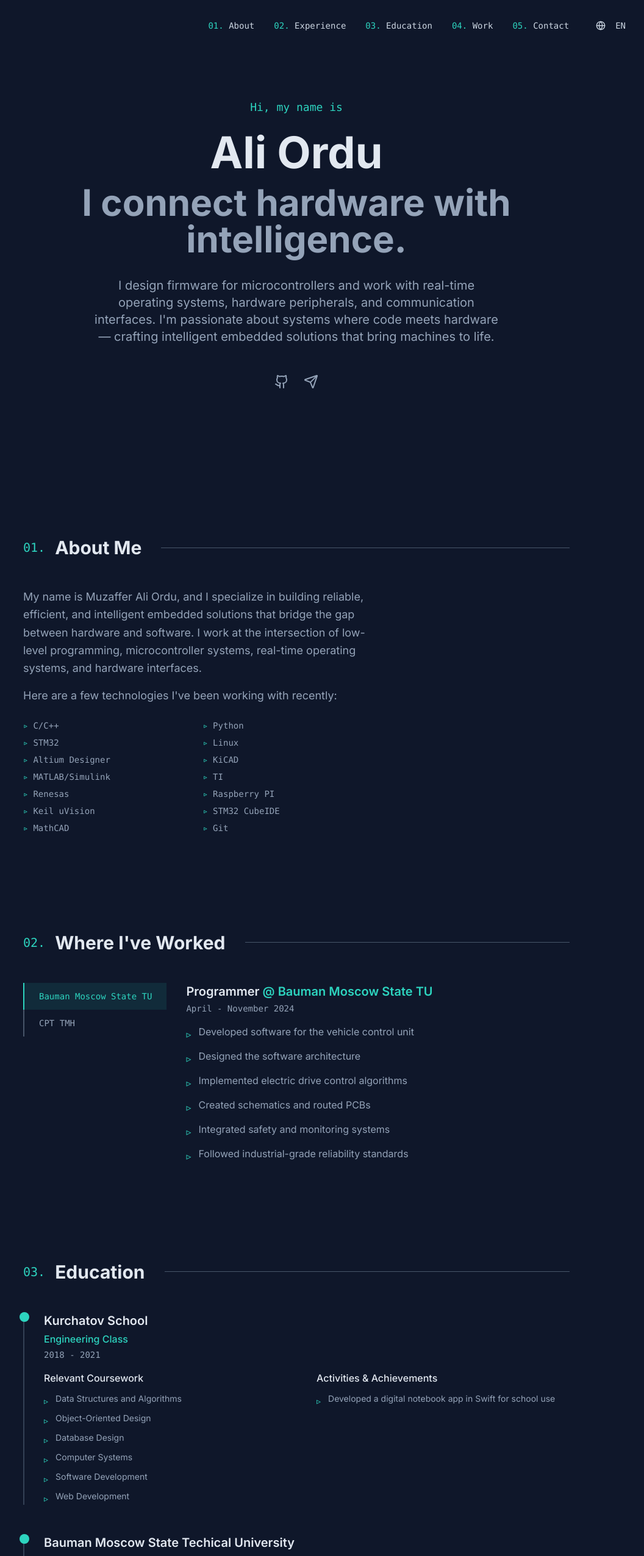
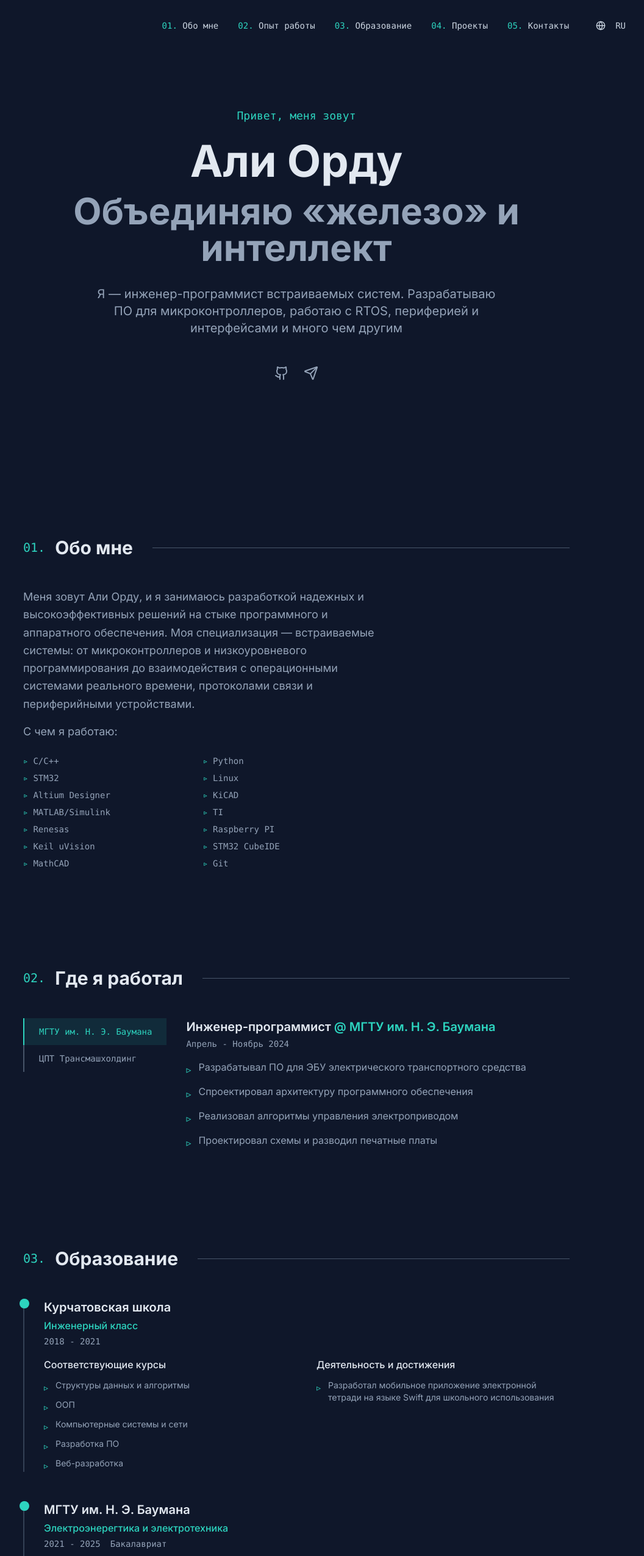
Before and after one commit to ordu1453/portfolio, a Next.js app: page / in a window 1280 px wide. Shown: the top 2552 px of the page at 61% size, without its empty margins (154-1210 px from the left). Built offline with nearby package versions, Linux system fonts and the light colour scheme.

Commit message:
Russian language edit

```diff
--- a/components/education.tsx
+++ b/components/education.tsx
@@ -25,7 +25,7 @@ export function Education() {
                 <p className="text-teal-400 font-medium mb-1">{edu.school}</p>
                 <div className="flex items-center gap-4 text-slate-400 font-mono text-sm">
                   <span>{edu.period}</span>
-                  {edu.gpa && <span>GPA: {edu.gpa}</span>}
+                  {edu.gpa && <span>{edu.gpa}</span>}
                 </div>
               </div>
 
--- a/contexts/language-context.tsx
+++ b/contexts/language-context.tsx
@@ -16,7 +16,7 @@ type LanguageContextType = {
 const LanguageContext = createContext<LanguageContextType | undefined>(undefined)
 
 export function LanguageProvider({ children }: { children: ReactNode }) {
-  const [language, setLanguage] = useState<Language>("en")
+  const [language, setLanguage] = useState<Language>("ru")
 
   const dictionaries = {
     en,
--- a/dictionaries/en.ts
+++ b/dictionaries/en.ts
@@ -75,7 +75,7 @@ export const en = {
         school: "Electric Power and Electrical Engineering",
         degree: "Bauman Moscow State Techical University",
         period: "2021 - 2025",
-        gpa: "Bachelor",
+        gpa: "Bachelor Degree",
         coursework: [
           "Electric Vehicle Design",
           "Control of Technical Systems",
--- a/dictionaries/ru.ts
+++ b/dictionaries/ru.ts
@@ -1,7 +1,7 @@
 export const ru = {
   nav: {
     about: "Обо мне",
-    experience: "Опыт",
+    experience: "Опыт работы",
     education: "Образование",
     work: "Проекты",
     contact: "Контакты",
@@ -9,17 +9,17 @@ export const ru = {
   hero: {
     greeting: "Привет, меня зовут",
     name: "Али Орду",
-    title: "Я создаю вещи для интернета.",
+    title: "Объединяю «железо» и интеллект",
     description:
-      "Я инженер-программист, специализирующийся на создании исключительных цифровых впечатлений. В настоящее время я сосредоточен на разработке доступных, ориентированных на человека продуктов.",
+      "Я — инженер-программист встраиваемых систем. Разрабатываю ПО для микроконтроллеров, работаю с RTOS, периферией и интерфейсами и много чем другим",
     cta: "Связаться",
   },
   about: {
     title: "Обо мне",
-    p1: "Привет! Меня зовут Джон, и мне нравится создавать вещи, которые живут в интернете. Мой интерес к веб-разработке начался в 2012 году, когда я решил попробовать редактировать пользовательские темы Tumblr — оказывается, создание собственной кнопки репоста научило меня многому о HTML и CSS!",
-    p2: "Перенесемся в сегодняшний день, и я имел честь работать в рекламном агентстве, стартапе, крупной корпорации и студии дизайна под руководством студентов. В настоящее время я сосредоточен на создании доступных, инклюзивных продуктов и цифровых впечатлений для различных клиентов.",
-    p3: "Вот несколько технологий, с которыми я работал в последнее время:",
-    technologies: ["JavaScript (ES6+)", "TypeScript", "React", "Next.js", "Node.js", "PostgreSQL"],
+    p1: "Меня зовут Али Орду, и я занимаюсь разработкой надежных и высокоэффективных решений на стыке программного и аппаратного обеспечения. Моя специализация — встраиваемые системы: от микроконтроллеров и низкоуровневого программирования до взаимодействия с операционными системами реального времени, протоколами связи и периферийными устройствами.",
+    p2: " ",
+    p3: "С чем я работаю:",
+    technologies: ["C/C++", "Python", "STM32", "Linux", "Altium Designer", "KiCAD", "MATLAB/Simulink", "TI", "Renesas", "Raspberry PI", "Keil uVision", "STM32 CubeIDE", "MathCAD", "Git"],
   },
   experience: {
     title: "Где я работал",
@@ -29,9 +29,10 @@ export const ru = {
         title: "Инженер-программист",
         period: "Апрель - Ноябрь 2024",
         description: [
-          "Пишу современный, производительный, поддерживаемый код для различных клиентских и внутренних проектов",
-          "Работаю с различными языками, платформами, фреймворками и системами управления контентом, такими как JavaScript, TypeScript, Gatsby, React, Craft, WordPress, Prismic и Netlify",
-          "Ежедневно общаюсь с многопрофильными командами инженеров, дизайнеров, продюсеров и клиентов",
+          "Разрабатывал ПО для ЭБУ электрического транспортного средства",
+          "Спроектировал архитектуру программного обеспечения",
+          "Реализовал алгоритмы управления электроприводом",
+          "Проектировал схемы и разводил печатные платы",
         ],
       },
       {
@@ -39,9 +40,11 @@ export const ru = {
         title: "Ведущий инженер-исследователь",
         period: "Ноябрь 2024 - Настоящее время",
         description: [
-          "Разработал и выпустил высокоинтерактивные веб-приложения для Apple Music с использованием Ember.js",
-          "Создал и выпустил расширение Apple Music в Facebook Messenger, используя сторонние и внутренние API",
-          "Спроектировал и реализовал фронтенд встраиваемого веб-плеера Apple Music",
+          "Разрабатываю ПО для систем управления силовой преобразовательной техникой на C/C++ под STM32, TI, Renesas, NXP",
+          "Использую MATLAB/Simulink для моделирования и оптимизации алгоритмов управления преобразователями",
+          "Проектирую схемы и выполняю трассировку плат управления в Altium Designer и KiCad",
+          "Разрабатываю встроенное ПО под Linux для систем мониторинга аккумуляторов",
+          "Реализую драйверы и взаимодействие с периферией через I2C, SPI, CAN"
         ],
       },
     ],
@@ -54,16 +57,14 @@ export const ru = {
         degree: "Курчатовская школа",
         period: "2018 - 2021",
         coursework: [
-          "Продвинутые паттерны React",
-          "Глубокое погружение в TypeScript",
-          "Проектирование систем",
-          "Облачная архитектура",
-          "Основы машинного обучения",
+          "Структуры данных и алгоритмы",
+          "ООП",
+          "Компьютерные системы и сети",
+          "Разработка ПО",
+          "Веб-разработка",
         ],
         activities: [
-          "Завершил более 50 технических курсов на различных платформах",
-          "Активный участник проектов с открытым исходным кодом",
-          "Регулярный участник технических конференций и семинаров",
+          "Разработал мобильное приложение электронной тетради на языке Swift для школьного использования",
         ],
       },
       {
@@ -72,17 +73,18 @@ export const ru = {
         period: "2021 - 2025",
         gpa: "Бакалавриат",
         coursework: [
-          "Структуры данных и алгоритмы",
-          "Объектно-ориентированное проектирование",
-          "Проектирование баз данных",
-          "Компьютерные системы",
-          "Разработка программного обеспечения",
+          "Конструкция электромобилей",
+          "Управление техническими системами",
+          "Теория движения электромобилей",
+          "Методы расчёта и проектирования электромобилей",
+          "Бортовые информационно-управляющие системы",
+          "Электронная и микропроцессорная техника электромобилей",
           "Веб-разработка",
+          "Основы машинного обучения",
         ],
         activities: [
-          "Ассистент преподавателя по основам компьютерных наук",
-          "Член Студенческой ассоциации компьютерных наук",
-          "Участвовал в соревнованиях по программированию ACM",
+          "Пройдены технические курсы на различных платформах",
+          "Регулярно посещаю технические конференции и семинары",
         ],
       },
     ],
@@ -90,34 +92,43 @@ export const ru = {
     activitiesTitle: "Деятельность и достижения",
   },
   projects: {
-    title: "Некоторые вещи, которые я создал",
-    featuredProject: "Избранный проект",
+    title: "Немного про мои проекты",
+    featuredProject: "Мой проект",
     projects: [
       {
-        title: "Spotify профиль",
+        title: "Инвертер двигателя",
+        images: ["/images/projects/vkr1.png", "/images/projects/vkr2.png", "/images/projects/vkr3.png", "/images/projects/vkr4.png", "/images/projects/vkr5.png", "/images/projects/vkr6.png"],
         description:
-          "Веб-приложение для визуализации персонализированных данных Spotify. Просматривайте своих любимых исполнителей, лучшие треки, недавно воспроизведенные треки и подробную аудиоинформацию о каждом треке. Создавайте и сохраняйте новые плейлисты рекомендуемых треков на основе ваших существующих плейлистов и многое другое.",
-        tech: ["React", "Styled Components", "Express", "Spotify API", "Heroku"],
+          "Разработал инвертор для управления электродвигателем. Создал электрическую принципиальную схему и печатную плату, подобрал необходимые компоненты. Параллельно смоделировал алгоритмы управления и проверил их работоспособность в среде Matlab Simulink. Проект позволил протестировать как аппаратную, так и программную часть системы и подтвердил корректность выбранной архитектуры.",
+        tech: ["C/C++", "STM32", "TI", "Altium Designer", "MATLAB/Simulink", "Силовая электроника", "Тепловой расчет"],
       },
       {
-        title: "Тема Halcyon",
+        title: "Система управления преобразователем",
+        images: ["/images/projects/drv1.png", "/images/projects/drv2.png", "/images/projects/drv3.png", "/images/projects/drv4.png", "/images/projects/drv5.png"],
         description:
-          "Минималистичная темно-синяя тема для VS Code, Sublime Text, Atom, iTerm и других. Доступна на Visual Studio Marketplace, Package Control, Atom Package Manager и npm.",
-        tech: ["VS Code", "Sublime Text", "Atom", "iTerm2", "Hyper"],
+          "Разработал систему управления для DC-DC преобразователя. Создал электрическую схему и печатную плату. Алгоритмы управления были реализованы и проверены в среде Matlab Simulink, что позволило протестировать поведение системы до этапа реализации на «железе». Проект объединил схемотехнику и цифровое управление.",
+        tech: ["C/C++", "SWD", "PCB", "CAN", "I2C", "Оптоволоконные передатчики", "АЦП/ЦАП", "MATLAB/Simulink", "Силовая электроника"],
+        github: "https://github.com/ordu1453/CSS_TMH",
+        demo: ""
       },
       {
-        title: "Course Source",
+        title: "Модули STM32 ",
+        images: [
+          "/images/projects/g1.png",
+          "/images/projects/g2.png",
+
+        ],
         description:
-          "Веб-приложение, созданное с использованием стека NERDS для моих сокурсников из Северо-Восточного университета для просмотра и оставления отзывов о курсах. Функции включают аутентификацию пользователей, систему отзывов и многое другое.",
-        tech: ["Node.js", "Express", "React", "PostgreSQL"],
+          "Разработал универсальную электрическую плату с микроконтроллером STM32. Плата выполнена в модульной архитектуре, что позволяет легко интегрировать её в будущие проекты с разной периферией и логикой управления. Учтена возможность отладки, обновления прошивки и подключения различных интерфейсов. Проект стал основой для ускоренной разработки прототипов в сфере встраиваемых систем.",
+        tech: ["STM32", "Модульность", "PCB", "Altium Designer"],
       },
     ],
   },
   contact: {
-    preTitle: "Что дальше?",
+    preTitle: "Контакты",
     title: "Связаться",
     description:
-      "Хотя в настоящее время я не ищу новых возможностей, мой почтовый ящик всегда открыт. Если у вас есть вопрос или вы просто хотите поздороваться, я сделаю все возможное, чтобы ответить вам!",
+      "Я открыт для сотрудничества и новых инженерных задач. Свяжитесь со мной по электронной почте — буду рад обсудить ваш проект.",
     cta: "Сказать привет",
   },
   languages: {
```
Also changed, not shown: dictionaries/old_ru.ts (added, +128 -0 lines).
